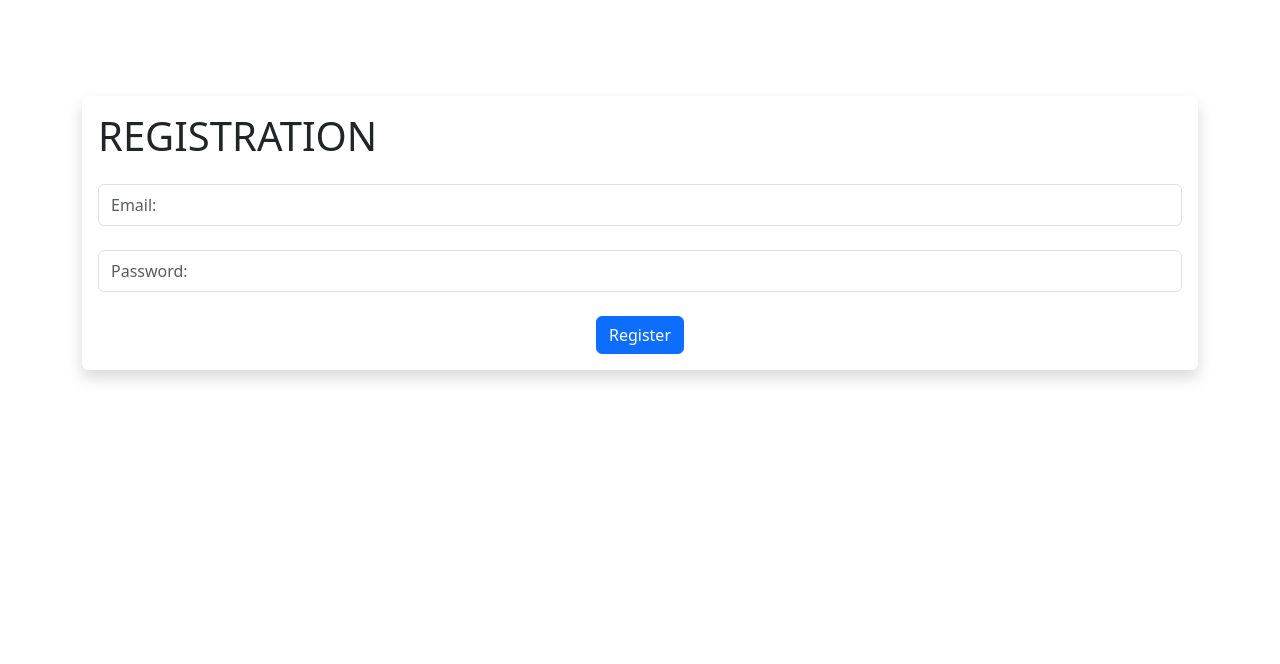
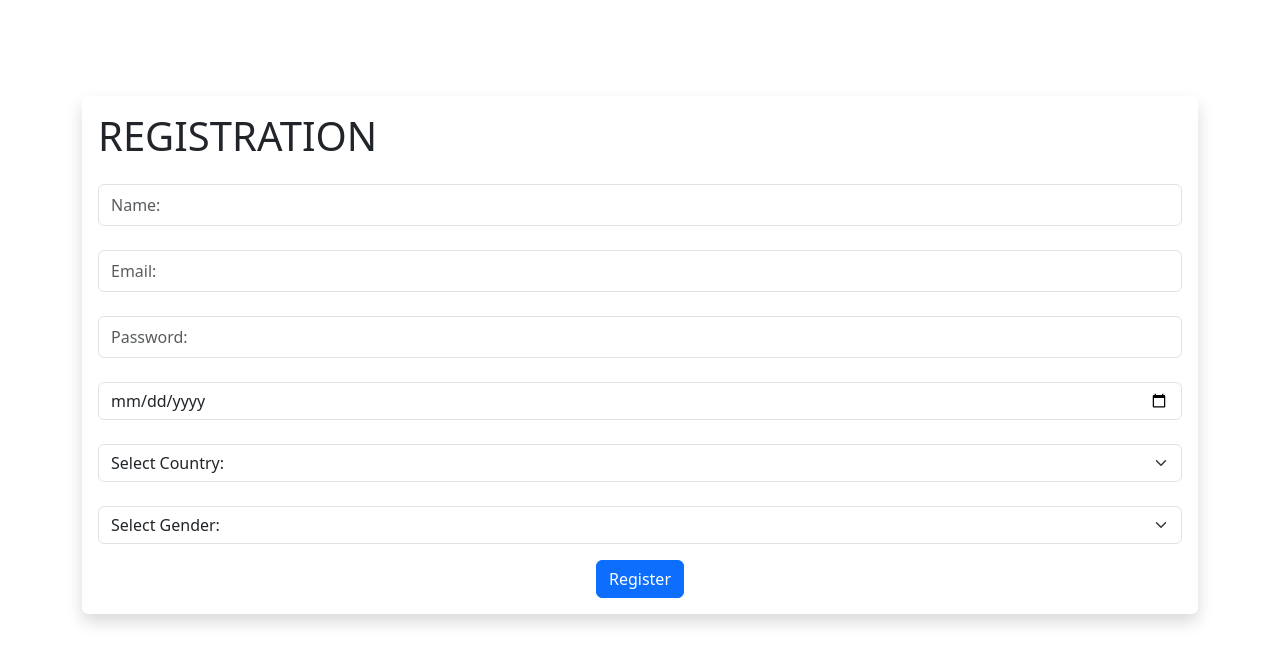
Before and after one commit to Midzi69/news, a PHP site: page /acc_register.php in a window 1280 px wide. Shown: the top 664 px of the page. Run offline with PHP 8.4, Linux system fonts and the light colour scheme; data that the repository does not hold is empty.

Commit message:
Update acc_register.php

```diff
--- a/acc_register.php
+++ b/acc_register.php
@@ -32,8 +32,38 @@ session_start();
                     <div class="card-body">
                         <h1>REGISTRATION</h1>
                         <form action="acc_register.php" method="post">
+                            <input type="text" name="name" class="form-control my-4 py-2" id="name" placeholder="Name: ">
                             <input type="email" name="email" class="form-control my-4 py-2" id="email" placeholder="Email: ">
                             <input type="password" name="password" class="form-control my-4 py-2" id="pwd" placeholder="Password: ">
+                            <input type="date" name="date" class="form-control" id="email" placeholder="Birth Date">
+                            <select class="form-select" aria-label="Default select example" name="country" id="country" style="margin-top: 24px">
+                                <option value="">Select Country:</option>
+                                <?php
+
+                                    include('db/connection.php');
+                                    $query = mysqli_query($conn, "select * from country");
+                                    while($row=mysqli_fetch_array($query)) {
+                                        ?>
+                                        <option value="<?php echo $row['country'];?>"><?php echo $row['country'];?></option>
+                                        <?php
+                                    }
+
+                                ?>
+                            </select>
+                            <select class="form-select" aria-label="Default select example" name="gender" id="gender" style="margin-top: 24px">
+                                <option value="">Select Gender:</option>
+                                <?php
+
+                                include('db/connection.php');
+                                $query = mysqli_query($conn, "select * from gender");
+                                while($row=mysqli_fetch_array($query)) {
+                                    ?>
+                                    <option value="<?php echo $row['gender'];?>"><?php echo $row['gender'];?></option>
+                                    <?php
+                                }
+
+                                ?>
+                            </select>
                             <div class="text-center mt-3">
                                 <input type="submit" name="submit" class="btn btn-primary" value="Register">
                             </div>
@@ -50,10 +80,13 @@ session_start();
 <?php
 include('db/connection.php');
 if(isset($_POST['submit'])) {
+    $name = $_POST['name'];
     $email = $_POST['email'];
     $password = $_POST['password'];
-
-    $query1 = mysqli_query($conn, "insert into admin_login(email, password)values('$email', '$password')");
+    $date = $_POST['date'];
+    $country = $_POST['country'];
+    $gender = $_POST['gender'];
+    $query1 = mysqli_query($conn, "insert into admin_login(name,email, password,date,country,gender)values('$name','$email', '$password','$date','$country','$gender')");
 
     if($query1) {
         echo "<script>alert(`Account Created!`);</script>";
```
